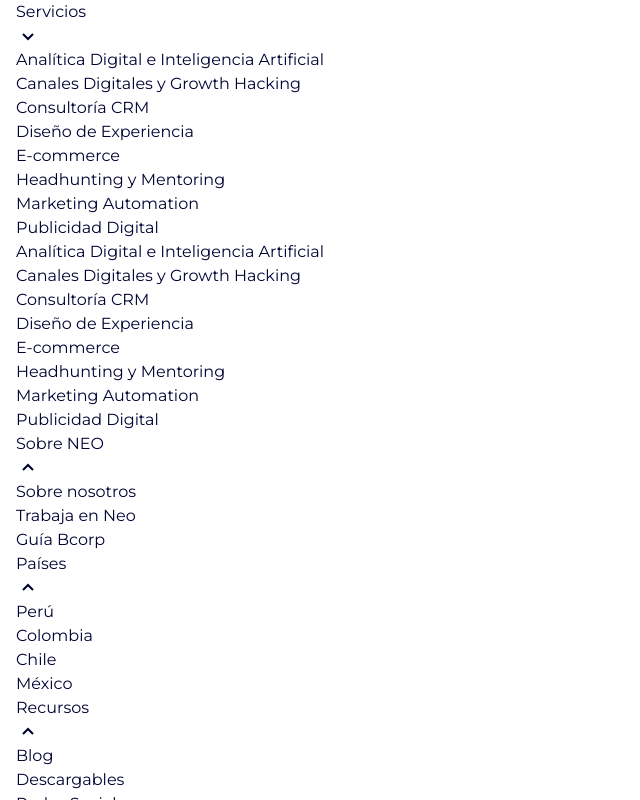
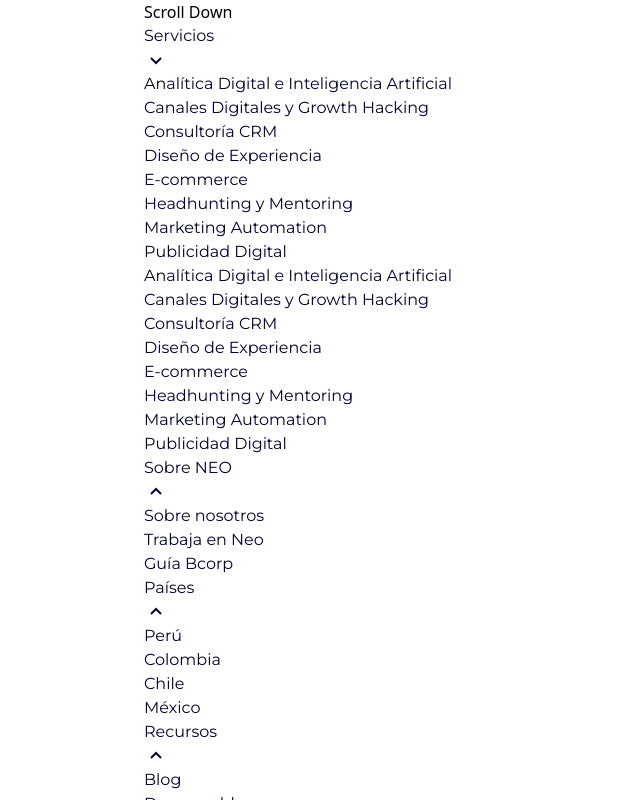
Before and after one commit to loweffort-alt/neo-footer, a React (Vite) app: page / in a window 1280 px wide. Both pictures are taken after a click on the element "Servicios". Shown: the top 800 px of the page, without its empty margins (0-640 px from the left). Built offline with nearby package versions, Linux system fonts and the light colour scheme.

Commit message:
New Feature: Scroll Reveal

```diff
--- a/src/App.css
+++ b/src/App.css
@@ -9,7 +9,7 @@
   grid-template-columns: repeat(auto-fill, minmax(min(100%, 12.5rem), 1fr));
 }
 
-.prices {
+.awards {
   grid-column: span 3;
 }
 
@@ -23,7 +23,19 @@
   font-family: "Montserrat", sans-serif;
 }
 
-@media (max-width: 1280px) {
+.reveal {
+  position: relative;
+  transform: translateY(50px);
+  opacity: 0;
+  transition: all 1s ease;
+}
+
+.reveal.active {
+  transform: translateY(0);
+  opacity: 1;
+}
+
+@media (max-width: 1200px) {
   #root {
     padding: 0 16px;
   }
--- a/src/App.jsx
+++ b/src/App.jsx
@@ -1,5 +1,27 @@
 import "./App.css";
-import FooterLinks from "./components/footerLinks";
+import Afiliaciones from "./components/Afiliaciones";
+import Partners from "./components/Partners";
+import Premios from "./components/Premios";
+import RedesSociales from "./components/RedesSociales";
+import FooterMenu from "./components/FooterMenu";
+
+function reveal() {
+  var elementReveal = document.querySelectorAll(".reveal");
+
+  for (var i = 0; i < elementReveal.length; i++) {
+    var windowHeight = window.innerHeight;
+    var revealTop = elementReveal[i].getBoundingClientRect().top;
+    var revealPoint = 100;
+
+    if (revealTop < windowHeight - revealPoint) {
+      elementReveal[i].classList.add("active");
+    } else {
+      elementReveal[i].classList.remove("active");
+    }
+  }
+}
+
+window.addEventListener("scroll", reveal);
 
 function App() {
   const footerLinks = {
@@ -20,136 +42,20 @@
 
   return (
     <>
-      <section className="flex flex-col justify-between w-full xl:flex-row">
-        <FooterLinks links={footerLinks.services} name="Servicios" />
-        <FooterLinks links={footerLinks.about} name="Sobre NEO" />
-        <FooterLinks links={footerLinks.countries} name="Países" />
-        <FooterLinks links={footerLinks.resources} name="Recursos" />
+      <section className="h-screen flex justify-center items-center font-bold text-3xl">
+        <span>Scroll Down</span>
+      </section>
+      <section className="flex flex-col justify-between w-full min-[1200px]:flex-row reveal">
+        <FooterMenu links={footerLinks.services} name="Servicios" />
+        <FooterMenu links={footerLinks.about} name="Sobre NEO" />
+        <FooterMenu links={footerLinks.countries} name="Países" />
+        <FooterMenu links={footerLinks.resources} name="Recursos" />
       </section>
       <section className="grid-container items-center pt-10">
-        <div>
-          <div className="flex flex-col items-center xl:items-start">
-            <h3 className="font-bold text-2xl leading-[24px] pb-3">
-              Redes Sociales
-            </h3>
-            <div className="grid grid-cols-4 w-full justify-items-center">
-              <div>
-                <a href="/">
-                  <img
-                    src="https://neoconsulting.ai/_next/static/media/yt.6d379bf7.svg"
-                    alt="youtube_icon"
-                  />
-                </a>
-              </div>
-              <div>
-                <a href="/">
-                  <img
-                    src="https://neoconsulting.ai/_next/static/media/fb.04f8f308.svg"
-                    alt="facebook_icon"
-                  />
-                </a>
-              </div>
-              <div>
-                <a href="/">
-                  <img
-                    src="https://neoconsulting.ai/_next/static/media/linkedin.1324237f.svg"
-                    alt="linkedin_icon"
-                  />
-                </a>
-              </div>
-              <div>
-                <a href="/">
-                  <img
-                    src="https://neoconsulting.ai/_next/static/media/insta.a4b9e375.svg"
-                    alt="instagram_icon"
-                  />
-                </a>
-              </div>
-            </div>
-          </div>
-        </div>
-        <div className="prices">
-          <div className="flex flex-col items-center xl:items-start wea">
-            <h3 className="font-bold text-2xl leading-[24px] pb-3 text-center">
-              Premios y reconocimientos
-            </h3>
-            <div className="grid grid-cols-4 w-full justify-items-center gap-5">
-              <div>
-                <img
-                  src="https://neoconsulting.ai/_next/static/media/eccom-award-2020.bb9a1ce4.png"
-                  alt="price1"
-                  width="144px"
-                />
-              </div>
-              <div>
-                <img
-                  src="https://neoconsulting.ai/_next/static/media/eccom-award-2021.b40590e6.png"
-                  alt="price2"
-                  width="144px"
-                />
-              </div>
-              <div>
-                <img
-                  src="https://neoconsulting.ai/_next/static/media/Sello-Ganador-2023.bb3700e2.png"
-                  alt="price3"
-                  width="144px"
-                />
-              </div>
-              <div>
-                <img
-                  src="https://neoconsulting.ai/_next/static/media/empresa.2ef3d25b.png"
-                  alt="price4"
-                />
-              </div>
-            </div>
-          </div>
-        </div>
-        <div>
-          <div className="flex flex-col items-center">
-            <h3 className="font-bold text-2xl leading-[24px] pb-3">
-              Afiliaciones
-            </h3>
-            <div className="grid grid-cols-1 w-full justify-items-center">
-              <img
-                src="https://neoconsulting.ai/_next/static/media/afiliation.b10a5da4.png"
-                alt="price1"
-              />
-            </div>
-          </div>
-        </div>
-        <div className="partner">
-          <div className="flex flex-col items-center xl:items-start">
-            <h3 className="font-bold text-2xl leading-[24px] pb-3">
-              Somos Partners
-            </h3>
-            <div className="grid grid-cols-4 w-full justify-items-center">
-              <div>
-                <img
-                  src="https://neoconsulting.ai/_next/static/media/google-marketing-platform.eb4d11ee.png"
-                  alt="partner1"
-                />
-              </div>
-              <div>
-                <img
-                  src="https://neoconsulting.ai/_next/static/media/salesforce.493e79fd.png"
-                  alt="partner2"
-                />
-              </div>
-              <div>
-                <img
-                  src="https://neoconsulting.ai/_next/static/media/hubspot.d01d3ddd.png"
-                  alt="partner3"
-                />
-              </div>
-              <div>
-                <img
-                  src="https://neoconsulting.ai/_next/static/media/google-cloud.49b39be1.png"
-                  alt="partner4"
-                />
-              </div>
-            </div>
-          </div>
-        </div>
+        <RedesSociales />
+        <Premios />
+        <Afiliaciones />
+        <Partners />
       </section>
       <section className="border-b-black border-b-2 my-10"></section>
     </>
--- /dev/null
+++ b/src/components/Afiliaciones.jsx
@@ -0,0 +1,19 @@
+const Afiliaciones = () => {
+  return (
+    <div className="reveal">
+      <div className="flex flex-col items-center">
+        <h3 className="font-bold text-[16px] leading-[24px] pb-3 min-[1200px]:text-2xl">
+          Afiliaciones
+        </h3>
+        <div className="grid grid-cols-1 w-full justify-items-center">
+          <img
+            src="https://neoconsulting.ai/_next/static/media/afiliation.b10a5da4.png"
+            alt="price1"
+          />
+        </div>
+      </div>
+    </div>
+  );
+};
+
+export default Afiliaciones;
--- /dev/null
+++ b/src/components/FooterMenu.jsx
@@ -0,0 +1,45 @@
+import { useState } from "react";
+import { DownArrow, UpArrow } from "../assets/arrows";
+
+const FooterMenu = ({ links, name }) => {
+  const [isOpen, setIsOpen] = useState(false);
+
+  const link = (e) => (
+    <li
+      key={e[0]}
+      className="pb-2 hover:cursor-pointer hover:underline min-[1200px]:pb-3"
+    >
+      <a href={e[1]}>{e[0]}</a>
+    </li>
+  );
+
+  return (
+    <div>
+      <div
+        className="flex justify-between py-3 border-b-[ccccd6] border-b-[1px] min-[1200px]:pb-3 min-[1200px]:border-0"
+        onClick={() => setIsOpen(!isOpen)}
+      >
+        <h3 className="font-bold text-[16px] leading-[24px] min-[1200px]:text-2xl">
+          {name}
+        </h3>
+        <div className="block min-[1200px]:hidden">
+          {!isOpen ? <UpArrow /> : <DownArrow />}
+        </div>
+      </div>
+      <div>
+        <ul className="hidden min-[1200px]:block leading-[20px] pt-1 font-medium">
+          {Object.entries(links).map((e) => link(e))}
+        </ul>
+        {isOpen && (
+          <>
+            <ul className="block min-[1200px]:hidden text-sm leading-[20px] pt-1">
+              {Object.entries(links).map((e) => link(e))}
+            </ul>
+          </>
+        )}
+      </div>
+    </div>
+  );
+};
+
+export default FooterMenu;
--- /dev/null
+++ b/src/components/Partners.jsx
@@ -0,0 +1,39 @@
+const Partners = () => {
+  return (
+    <div className="partner reveal">
+      <div className="flex flex-col items-center min-[1200px]:items-start">
+        <h3 className="font-bold text-[16px] leading-[24px] pb-3 min-[1200px]:text-2xl">
+          Somos Partners
+        </h3>
+        <div className="flex justify-center gap-8 flex-wrap">
+          <div>
+            <img
+              src="https://neoconsulting.ai/_next/static/media/google-marketing-platform.eb4d11ee.png"
+              alt="partner1"
+            />
+          </div>
+          <div>
+            <img
+              src="https://neoconsulting.ai/_next/static/media/salesforce.493e79fd.png"
+              alt="partner2"
+            />
+          </div>
+          <div>
+            <img
+              src="https://neoconsulting.ai/_next/static/media/hubspot.d01d3ddd.png"
+              alt="partner3"
+            />
+          </div>
+          <div>
+            <img
+              src="https://neoconsulting.ai/_next/static/media/google-cloud.49b39be1.png"
+              alt="partner4"
+            />
+          </div>
+        </div>
+      </div>
+    </div>
+  );
+};
+
+export default Partners;
--- /dev/null
+++ b/src/components/Premios.jsx
@@ -0,0 +1,39 @@
+const Premios = () => {
+  return (
+    <div className="awards reveal">
+      <div className="flex flex-col items-center min-[1200px]:items-start">
+        <h3 className="font-bold text-[16px] leading-[24px] pb-3 min-[1200px]:text-2xl text-center">
+          Premios y reconocimientos
+        </h3>
+        <div className="flex justify-center gap-4 flex-wrap w-full">
+          <div>
+            <img
+              src="https://neoconsulting.ai/_next/static/media/eccom-award-2020.bb9a1ce4.png"
+              alt="price1"
+            />
+          </div>
+          <div>
+            <img
+              src="https://neoconsulting.ai/_next/static/media/eccom-award-2021.b40590e6.png"
+              alt="price2"
+            />
+          </div>
+          <div>
+            <img
+              src="https://neoconsulting.ai/_next/static/media/eccom-award-2021.b40590e6.png"
+              alt="price3"
+            />
+          </div>
+          <div>
+            <img
+              src="https://neoconsulting.ai/_next/static/media/empresa.2ef3d25b.png"
+              alt="price4"
+            />
+          </div>
+        </div>
+      </div>
+    </div>
+  );
+};
+
+export default Premios;
--- /dev/null
+++ b/src/components/RedesSociales.jsx
@@ -0,0 +1,47 @@
+const RedesSociales = () => {
+  return (
+    <div className="reveal">
+      <div className="flex flex-col items-center min-[1200px]:items-start">
+        <h3 className="font-bold text-[16px] leading-[24px] pb-3 min-[1200px]:text-2xl">
+          Redes Sociales
+        </h3>
+        <div className="grid grid-cols-4 w-full justify-items-center gap-6">
+          <div>
+            <a href="/">
+              <img
+                src="https://neoconsulting.ai/_next/static/media/yt.6d379bf7.svg"
+                alt="youtube_icon"
+              />
+            </a>
+          </div>
+          <div>
+            <a href="/">
+              <img
+                src="https://neoconsulting.ai/_next/static/media/fb.04f8f308.svg"
+                alt="facebook_icon"
+              />
+            </a>
+          </div>
+          <div>
+            <a href="/">
+              <img
+                src="https://neoconsulting.ai/_next/static/media/linkedin.1324237f.svg"
+                alt="linkedin_icon"
+              />
+            </a>
+          </div>
+          <div>
+            <a href="/">
+              <img
+                src="https://neoconsulting.ai/_next/static/media/insta.a4b9e375.svg"
+                alt="instagram_icon"
+              />
+            </a>
+          </div>
+        </div>
+      </div>
+    </div>
+  );
+};
+
+export default RedesSociales;
--- a/src/components/footerLinks.jsx
+++ b/src/components/footerLinks.jsx
@@ -1,43 +1,10 @@
-import { useState } from "react";
-import { DownArrow, UpArrow } from "../assets/arrows";
-
-const FooterLinks = ({ links, name }) => {
-  const [isOpen, setIsOpen] = useState(false);
-
-  const link = (e) => (
+const FooterLinks = (e) => (
   <li
     key={e[0]}
-      className="pb-2 hover:cursor-pointer hover:underline xl:pb-3"
+    className="pb-2 hover:cursor-pointer hover:underline min-[1200px]:pb-3"
   >
     <a href={e[1]}>{e[0]}</a>
   </li>
 );
 
-  return (
-    <div>
-      <div
-        className="flex justify-between py-3 border-b-[ccccd6] border-b-[1px] xl:pb-3 xl:border-0"
-        onClick={() => setIsOpen(!isOpen)}
-      >
-        <h3 className="font-bold text-lg leading-[24px] xl:text-2xl">{name}</h3>
-        <div className="block xl:hidden">
-          {!isOpen ? <UpArrow /> : <DownArrow />}
-        </div>
-      </div>
-      <div>
-        <ul className="hidden xl:block text-xl leading-[20px] pt-1">
-          {Object.entries(links).map((e) => link(e))}
-        </ul>
-        {isOpen && (
-          <>
-            <ul className="block xl:hidden text-sm leading-[20px] pt-1">
-              {Object.entries(links).map((e) => link(e))}
-            </ul>
-          </>
-        )}
-      </div>
-    </div>
-  );
-};
-
 export default FooterLinks;
--- a/src/index.css
+++ b/src/index.css
@@ -1,4 +1,4 @@
-@import url("https://fonts.googleapis.com/css2?family=Montserrat:wght@400;700&display=swap");
+@import url("https://fonts.googleapis.com/css2?family=Montserrat:wght@400;500;600;700&display=swap");
 @tailwind base;
 @tailwind components;
 @tailwind utilities;
```
Lines whose indentation alone changed are shown as unchanged.
